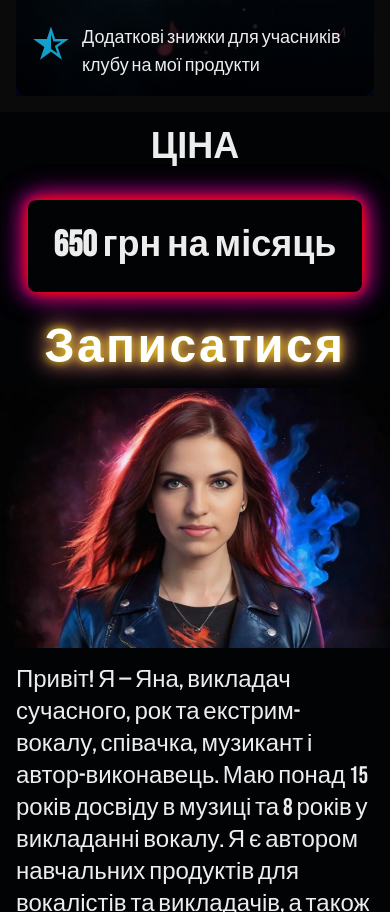
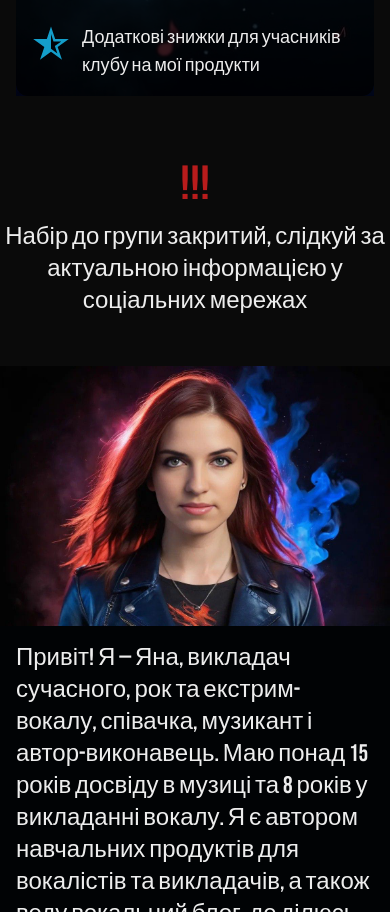
Before and after one commit to GrigoriyShkarta/rock_club, a Next.js app: page / in a window 390 px wide. Shown: the part 2455-3367 px from the top of the page. Built offline with nearby package versions, Linux system fonts and the light colour scheme.

Commit message:
fic price

```diff
--- a/sections/Price/index.tsx
+++ b/sections/Price/index.tsx
@@ -1,56 +1,58 @@
-import Link from 'next/link'
-
 export default function Price() {
 	return (
 		<div className='w-full'>
 			{/* Мобильная версия (без изменений) */}
-			<div className='md:hidden p-[1rem] flex flex-col items-center text-center gap-8 bg-[#010305]'>
-				<h1 className='font-bold text-4xl'>ЦІНА</h1>
-				<div
-					className='p-6 rounded-lg'
-					style={{
-						border: '2px solid transparent',
-						boxShadow:
-							'0 0 10px #ff0000, 0 0 20px #ff0000, 0 0 30px #ff0000, 0 0 10px #0000ff, 0 0 20px #0000ff, 0 0 30px #0000ff',
-					}}
-				>
-					<h1 className='font-bold text-4xl'>650 грн на місяць</h1>
-				</div>
-				<Link
-					href={'https://secure.wayforpay.com/sub/rock_club'}
-					className='text-[#ffffff] text-5xl font-bold [text-shadow:0_0_10px_#ffe500,0_0_20px_#e88989,0_0_30px_#e88989] tracking-wider'
-				>
-					Записатися
-				</Link>
-			</div>
+			{/*<div className='md:hidden p-[1rem] flex flex-col items-center text-center gap-8 bg-[#010305]'>*/}
+			{/*	<h1 className='font-bold text-4xl'>ЦІНА</h1>*/}
+			{/*	<div*/}
+			{/*		className='p-6 rounded-lg'*/}
+			{/*		style={{*/}
+			{/*			border: '2px solid transparent',*/}
+			{/*			boxShadow:*/}
+			{/*				'0 0 10px #ff0000, 0 0 20px #ff0000, 0 0 30px #ff0000, 0 0 10px #0000ff, 0 0 20px #0000ff, 0 0 30px #0000ff',*/}
+			{/*		}}*/}
+			{/*	>*/}
+			{/*		<h1 className='font-bold text-4xl'>650 грн на місяць</h1>*/}
+			{/*	</div>*/}
+			{/*	<Link*/}
+			{/*		href={'https://secure.wayforpay.com/sub/rock_club'}*/}
+			{/*		className='text-[#ffffff] text-5xl font-bold [text-shadow:0_0_10px_#ffe500,0_0_20px_#e88989,0_0_30px_#e88989] tracking-wider'*/}
+			{/*	>*/}
+			{/*		Записатися*/}
+			{/*	</Link>*/}
+			{/*</div>*/}
 
-			{/* Веб-версия */}
-			<div className='hidden md:flex flex-col items-center justify-center py-20 px-4 min-h-[60vh] bg-[#010305]'>
-				<div className='flex flex-col items-center gap-12 max-w-4xl w-full'>
-					<h1 className='text-6xl font-bold text-white'>
-						Ц<span className='text-red-500'>І</span>НА
-					</h1>
+			{/*/!* Веб-версия *!/*/}
+			{/*<div className='hidden md:flex flex-col items-center justify-center py-20 px-4 min-h-[60vh] bg-[#010305]'>*/}
+			{/*	<div className='flex flex-col items-center gap-12 max-w-4xl w-full'>*/}
+			{/*		<h1 className='text-6xl font-bold text-white'>*/}
+			{/*			Ц<span className='text-red-500'>І</span>НА*/}
+			{/*		</h1>*/}
 
-					{/* Карточка цены */}
-					<div className='relative p-1 rounded-xl bg-gradient-to-r from-blue-500 to-red-500'>
-						<div className='bg-[#010305] rounded-lg py-10 px-20 text-center'>
-							<span className='text-6xl font-bold text-white'>650 грн</span>
-							<p className='text-2xl mt-4 text-white/80'>на місяць</p>
-						</div>
-					</div>
+			{/*		/!* Карточка цены *!/*/}
+			{/*		<div className='relative p-1 rounded-xl bg-gradient-to-r from-blue-500 to-red-500'>*/}
+			{/*			<div className='bg-[#010305] rounded-lg py-10 px-20 text-center'>*/}
+			{/*				<span className='text-6xl font-bold text-white'>650 грн</span>*/}
+			{/*				<p className='text-2xl mt-4 text-white/80'>на місяць</p>*/}
+			{/*			</div>*/}
+			{/*		</div>*/}
 
-					{/* Кнопка */}
-					<Link
-						href={'https://secure.wayforpay.com/sub/rock_club'}
-						className='px-16 py-5 text-4xl font-bold text-white bg-black
-              border-2 border-yellow-400 rounded-full
-              hover:bg-yellow-400/10 transition-all duration-300
-              [box-shadow:0_0_20px_#ffe500] hover:[box-shadow:0_0_30px_#ffe500]'
-					>
-						Записатися
-					</Link>
-				</div>
-			</div>
+			{/*		/!* Кнопка *!/*/}
+			{/*		<Link*/}
+			{/*			href={'https://secure.wayforpay.com/sub/rock_club'}*/}
+			{/*			className='px-16 py-5 text-4xl font-bold text-white bg-black*/}
+      {/*        border-2 border-yellow-400 rounded-full*/}
+      {/*        hover:bg-yellow-400/10 transition-all duration-300*/}
+      {/*        [box-shadow:0_0_20px_#ffe500] hover:[box-shadow:0_0_30px_#ffe500]'*/}
+			{/*		>*/}
+			{/*			Записатися*/}
+			{/*		</Link>*/}
+			{/*	</div>*/}
+			{/*</div>*/}
+      <div className='h-[30vh] flex flex-col gap-3 items-center justify-center'>
+        <h1 className='text-red-700 text-5xl'>!!!</h1>
+        <p className='text-center text-2xl'>Набір до групи закритий, слідкуй за актуальною інформацією у соціальних мережах </p>
+      </div>
 		</div>
 	)
 }
```
